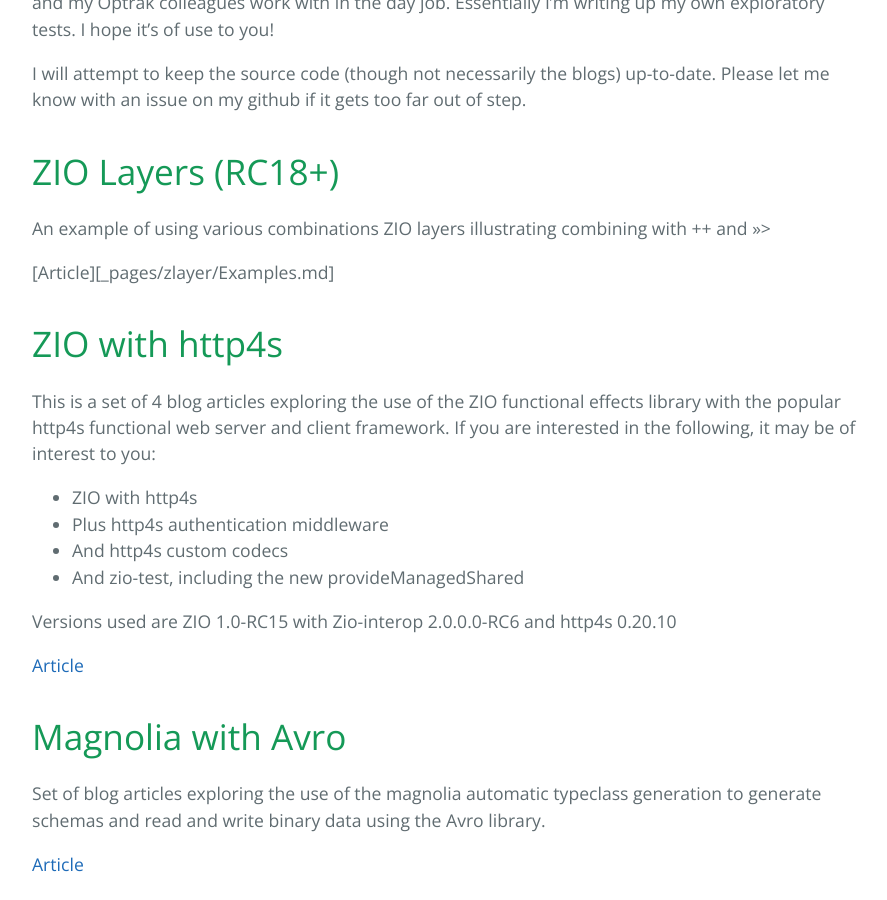
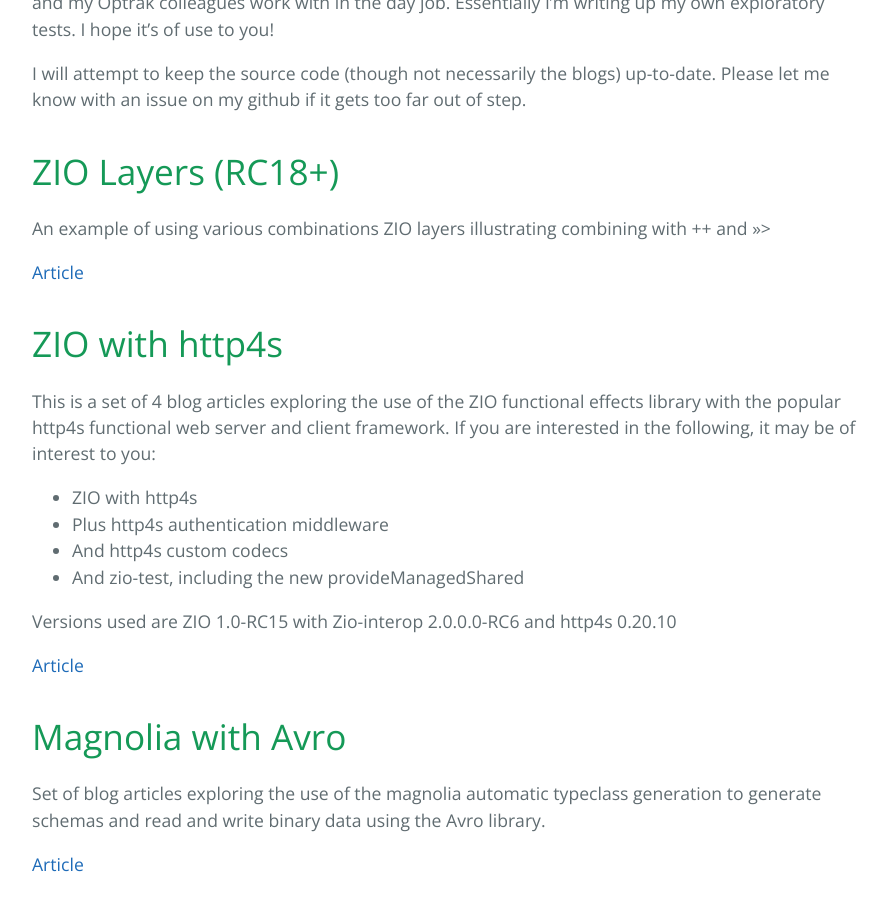
Before and after one commit to TimPigden/TimPigden.github.io, a Jekyll site: the page built from index.md, in a window 1280 px wide and 900 px high, scrolled down 456 px. Shown: the whole window, without its empty margins (192-1079 px from the left). Built offline with Jekyll 4.4.1, drawn with Linux system fonts in a browser that asks for light colours; our own code applies the rules of GitHub Pages for plain Markdown files.

Commit message:
and again

```diff
--- a/index.md
+++ b/index.md
@@ -15,7 +15,7 @@
 
 An example of using various combinations ZIO layers illustrating combining with ++ and >>>
 
-[Article][_pages/zlayer/Examples.md]
+[Article](_pages/zlayer/Examples.md)
 
 
 # ZIO with http4s
```
